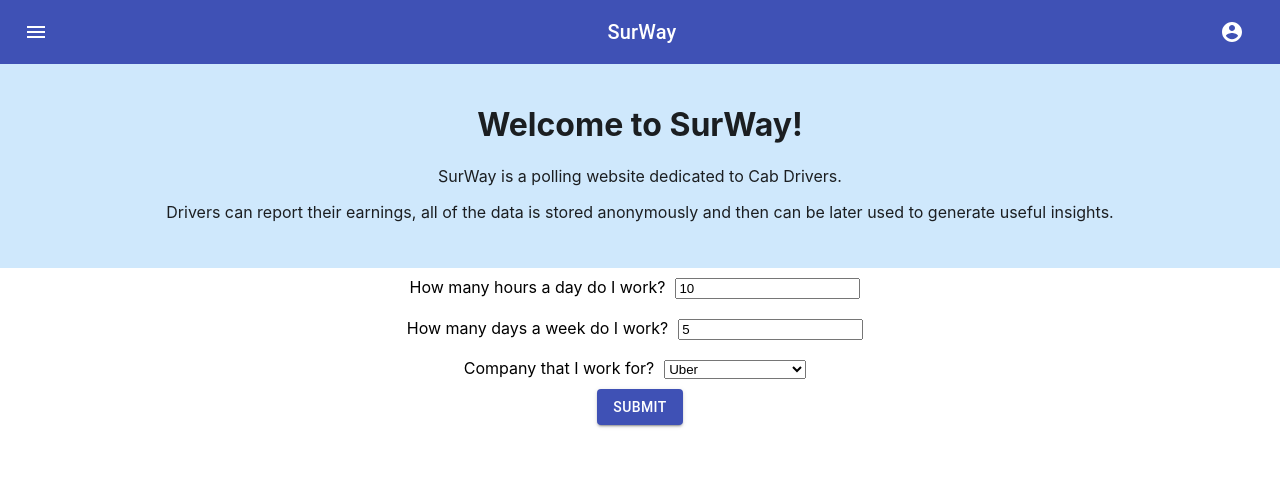
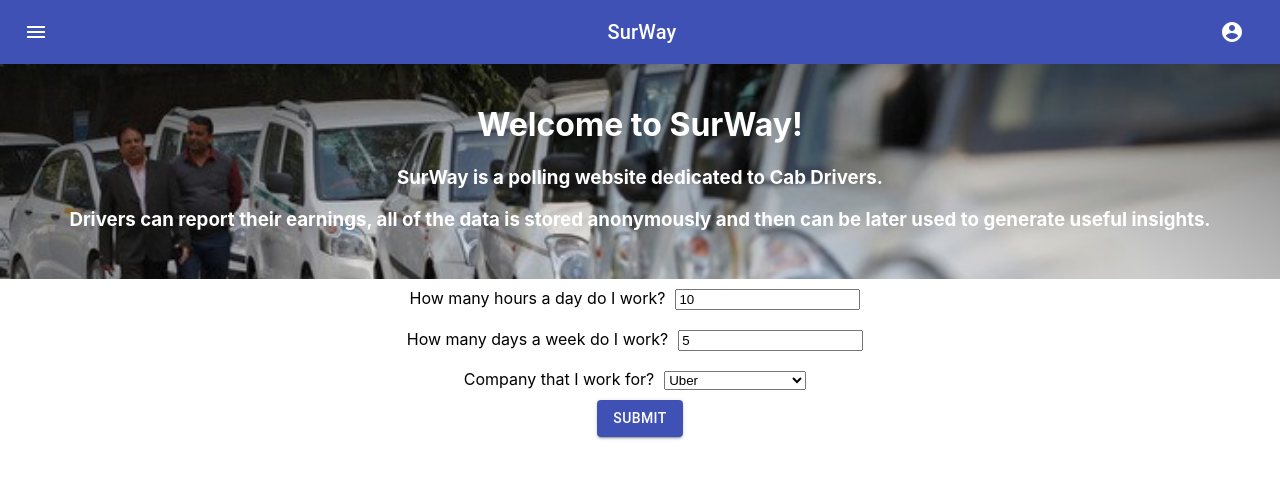
Before and after one commit to michael-1017/survey, a React (Create React App) app in the folder react/sur-way-app/: page / in a window 1280 px wide. Shown: the top 478 px of the page. Built offline with nearby package versions, Linux system fonts and the light colour scheme.

Commit message:
Added background image

```diff
--- a/react/sur-way-app/src/App.js
+++ b/react/sur-way-app/src/App.js
@@ -6,6 +6,7 @@ import SurveyForm from './components/SurveyForm';
 import ThanksComponent from './components/ThanksComponent';
 import Box from '@material-ui/core/Box';
 
+import BackGroundImage from '../src/assets/images/bg-2.jpg';
 
 class App extends Component {
 
@@ -19,11 +20,19 @@ class App extends Component {
       <Router>
         <div className='App'>
           <Header />
-          <Box color="text.primary" style={{ backgroundColor: '#cfe8fc', paddingBottom:'30px', paddingTop:'20px'}}>
+          <Box color="white"
+            style={{
+              backgroundImage: `url(${BackGroundImage})`,
+              backgroundRepeat: "no-repeat",
+              backgroundPosition: "center center",
+              backgroundSize: "cover",
+              backgroundAttachment: "fixed",
+              paddingBottom: '30px', paddingTop: '20px'
+            }}>
 
             <h1>Welcome to SurWay!</h1>
-            <p>SurWay is a polling website dedicated to Cab Drivers.</p>
-            <p>Drivers can report their earnings, all of the data is stored anonymously and then can be later used to generate useful insights.</p>
+            <h3>SurWay is a polling website dedicated to Cab Drivers.</h3>
+            <h3>Drivers can report their earnings, all of the data is stored anonymously and then can be later used to generate useful insights.</h3>
 
           </Box>
           <Route
```
Also changed, not shown: react/sur-way-app/src/assets/images/bg-1.jpg (added), react/sur-way-app/src/assets/images/bg-2.jpg (added).
